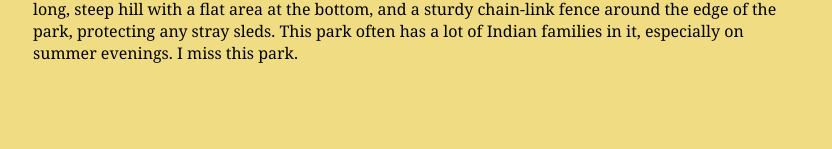
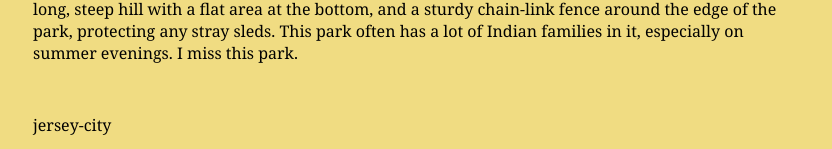
Before and after one commit to jonfried/oakafee.github.io, a Jekyll site: the page built from _posts/2016-09-13-jersey-city.md, in a window 1280 px wide and 900 px high, scrolled down 5735 px. Shown: the part 748-897 px from the top of the window, without its empty margins (223-1055 px from the left). Built offline with Jekyll 4.4.1, drawn with Linux system fonts in a browser that asks for light colours; before the commit the page ends 6597 px from its top, so only the background shows below that.

Commit message:
Update 2016-09-13-jersey-city.md

```diff
--- a/_posts/2016-09-13-jersey-city.md
+++ b/_posts/2016-09-13-jersey-city.md
@@ -6,6 +6,7 @@ categories:
   - land-use
   - cities-and-towns
   - hudson-county
+tags: jersey-city
 ---
 
 ## Downtown
```
